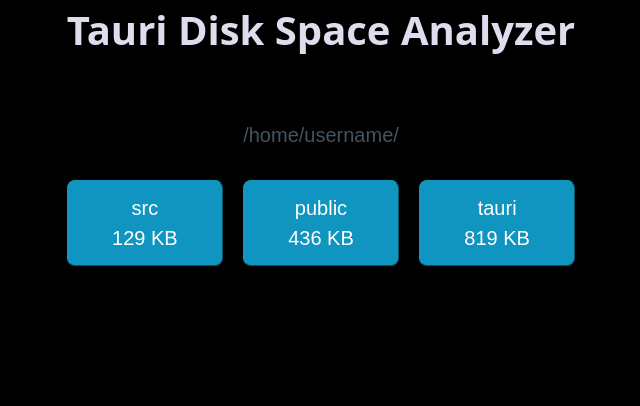
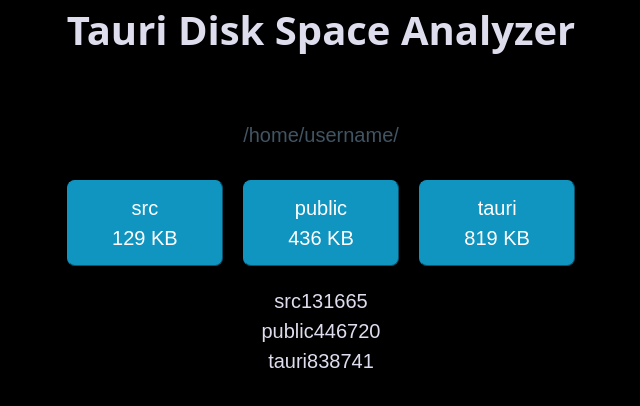
Before and after one commit to ca0v/ng-lab, an Angular app in the folder ng-tauri/tauri-app/: page / in a window 1280 px wide. Shown: the top 406 px of the page, without its empty margins (319-959 px from the left). Built offline with nearby package versions, Linux system fonts and the light colour scheme.

Commit message:
Adds pie-chart component

```diff
--- a/ng-tauri/tauri-app/src/app/app.component.html
+++ b/ng-tauri/tauri-app/src/app/app.component.html
@@ -2,7 +2,7 @@
   <h1>Tauri Disk Space Analyzer</h1>
   <p>{{ parentDirectory }}</p>
 
-  <div class="row grid" *ngIf="folders">
+  <div class="grid row" *ngIf="folders">
     <div *ngFor="let item of folders">
       <button class="flex" type="button" (click)="drill(item.name)">
         <span class="center">{{ item.name }}</span>
@@ -13,4 +13,7 @@
   <div *ngElse>
     <p>No folder content to show</p>
   </div>
+  <div class="row">
+    <app-usage-pie-chart [folders]="folders"></app-usage-pie-chart>
+  </div>
 </div>
--- a/ng-tauri/tauri-app/src/app/app.component.ts
+++ b/ng-tauri/tauri-app/src/app/app.component.ts
@@ -1,14 +1,20 @@
 import { CommonModule } from "@angular/common"
 import { Component } from "@angular/core"
 import { invoke } from "@tauri-apps/api/tauri"
+import { UsagePieChartComponent } from "./usage-pie-chart/usage-pie-chart.component"
 
+export type Folder = {
+  name: string
+  size: number
+}
 @Component({
+  standalone: true,
   selector: "app-root",
   templateUrl: "./app.component.html",
   styleUrls: ["./app.component.css"],
-  standalone: true,
-  imports: [CommonModule],
+  imports: [CommonModule, UsagePieChartComponent],
 })
+
 export class AppComponent {
   asFileSize(fileSizeInBytes: number) {
     if (fileSizeInBytes < 1024) {
@@ -37,7 +43,7 @@
     })
   }
 }
-function generateFolders() {
+function generateFolders(): Folder[] {
   console.log("generating folders")
   return ["src", "public", "tauri"].map((f) => ({
     name: f,
--- /dev/null
+++ b/ng-tauri/tauri-app/src/app/usage-pie-chart/usage-pie-chart.component.html
@@ -0,0 +1,6 @@
+<div *ngIf="folders">
+  <div *ngFor="let item of folders">
+    <span class="center">{{ item.name }}</span>
+    <span class="center">{{ item.size }}</span>
+  </div>
+</div>
```
Also changed, not shown: ng-tauri/tauri-app/src/app/usage-pie-chart/usage-pie-chart.component.ts (added, +15 -0 lines), ng-tauri/tauri-app/src/app/usage-pie-chart/usage-pie-chart.component.css (added), 1 other file (tests, documents, lock files or other folders).
